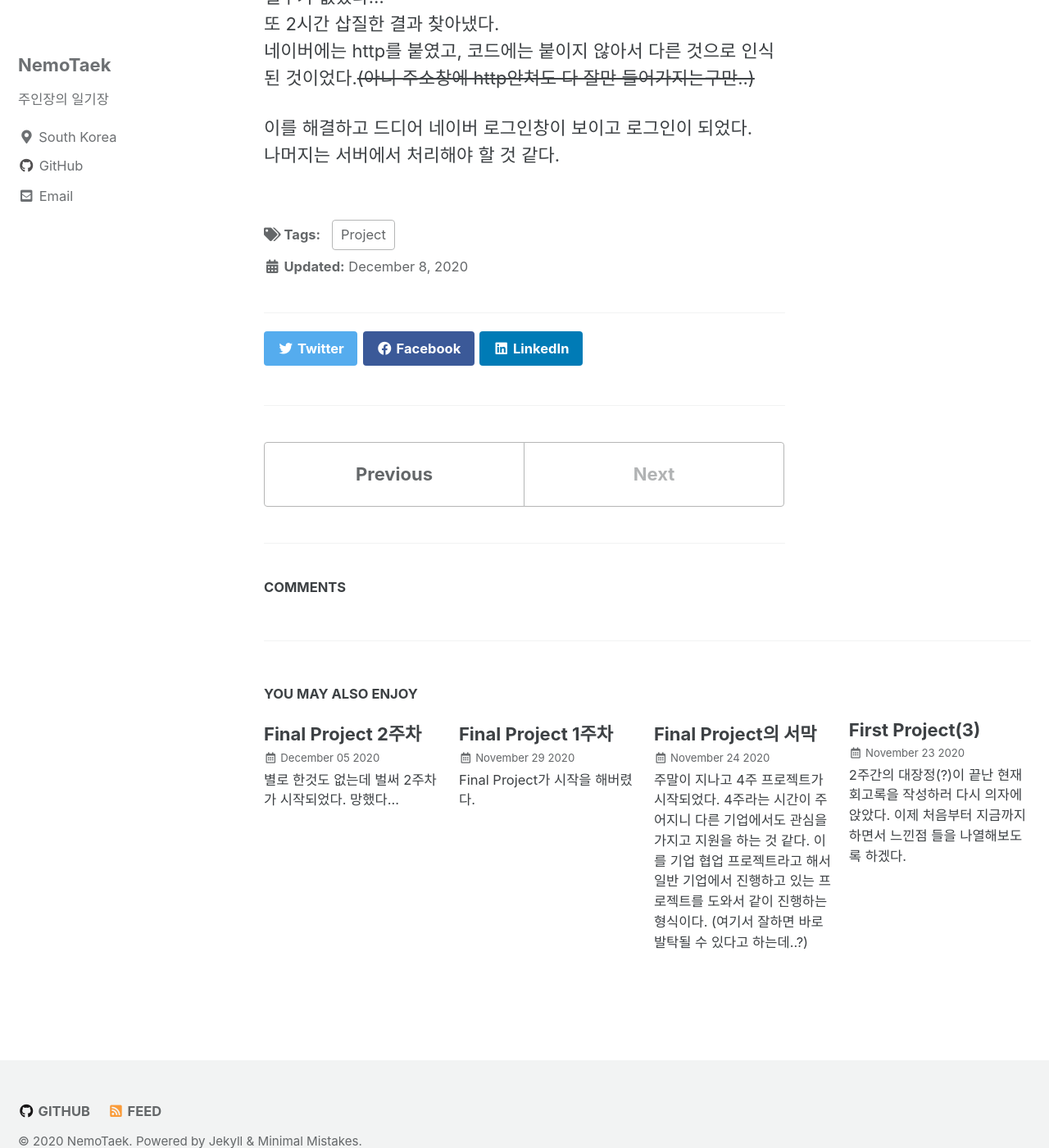
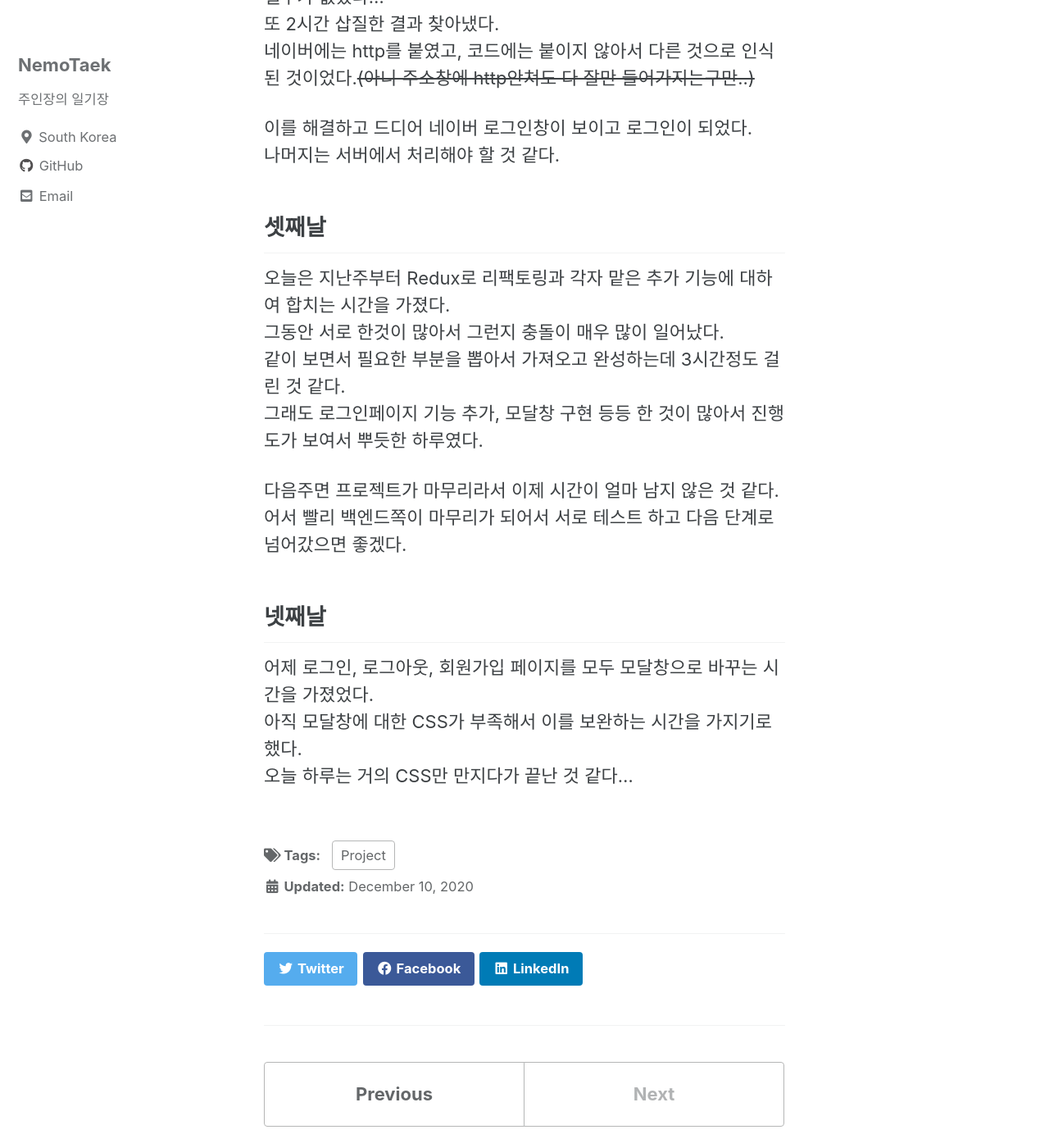
Before and after one commit to NemoTaek/NemoNote, a Jekyll site: the page built from _posts/2020-12-10-FinalProject-4.md, in a window 1280 px wide and 1400 px high, scrolled down 1327 px. Shown: the whole window at 82% size. Built offline with Jekyll 4.4.1, drawn with Linux system fonts in a browser that asks for light colours; cached includes are drawn as plain includes; a script bundle is joined from its source files by our own code; comment, search, counter and statistics services are not loaded; some of the changed text lies outside the part shown.

Commit message:
finalproject4 작성

```diff
--- a/_posts/2020-12-08-FinalProject-4.md
+++ b/_posts/2020-12-10-FinalProject-4.md
@@ -35,3 +35,19 @@ tags:
 
 이를 해결하고 드디어 네이버 로그인창이 보이고 로그인이 되었다.
 나머지는 서버에서 처리해야 할 것 같다.
+
+## 셋째날
+
+오늘은 지난주부터 Redux로 리팩토링과 각자 맡은 추가 기능에 대하여 합치는 시간을 가졌다.
+그동안 서로 한것이 많아서 그런지 충돌이 매우 많이 일어났다.
+같이 보면서 필요한 부분을 뽑아서 가져오고 완성하는데 3시간정도 걸린 것 같다.
+그래도 로그인페이지 기능 추가, 모달창 구현 등등 한 것이 많아서 진행도가 보여서 뿌듯한 하루였다.
+
+다음주면 프로젝트가 마무리라서 이제 시간이 얼마 남지 않은 것 같다.
+어서 빨리 백엔드쪽이 마무리가 되어서 서로 테스트 하고 다음 단계로 넘어갔으면 좋겠다.
+
+## 넷째날
+
+어제 로그인, 로그아웃, 회원가입 페이지를 모두 모달창으로 바꾸는 시간을 가졌었다.
+아직 모달창에 대한 CSS가 부족해서 이를 보완하는 시간을 가지기로 했다.
+오늘 하루는 거의 CSS만 만지다가 끝난 것 같다...
```
